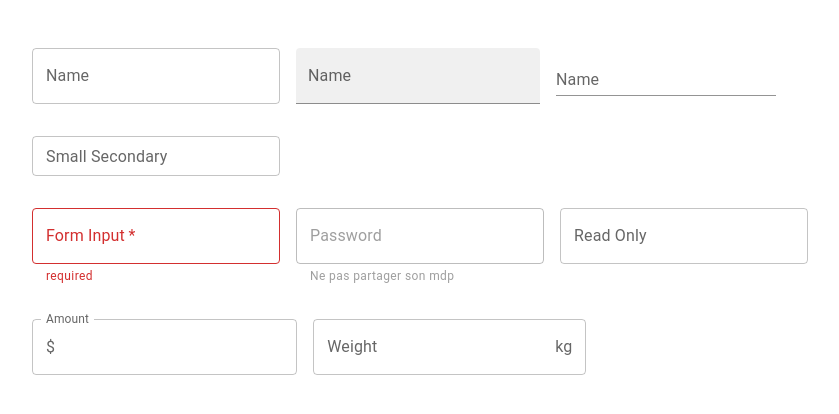
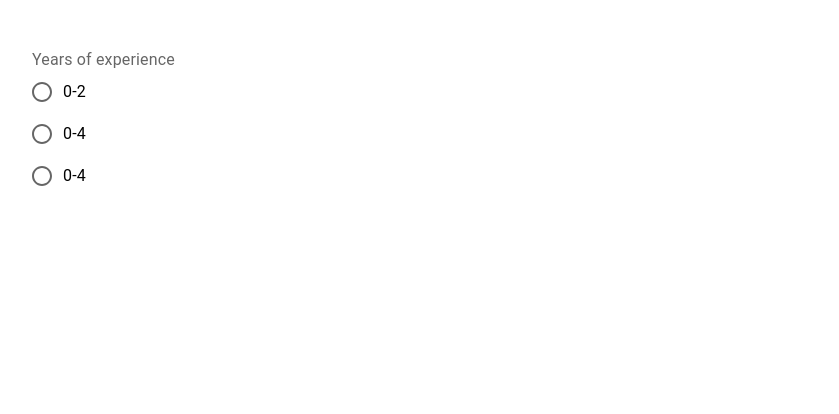
Before and after one commit to Aaron-KASONGO/react-mui-demo, a React (Create React App) app in the folder react-mui-demo/: page / in a window 1280 px wide. Shown: the top 414 px of the page, without its empty margins (16-855 px from the left). Built offline with nearby package versions, Linux system fonts and the light colour scheme.

Commit message:
Select button and part of Radio

```diff
--- a/react-mui-demo/src/App.js
+++ b/react-mui-demo/src/App.js
@@ -1,5 +1,7 @@
 import './App.css';
 import MuiButton from './components/MuiButton';
+import { MuiRadioButton } from './components/MuiRadioButton';
+import { MuiSelect } from './components/MuiSelect';
 import { MuiTextField } from './components/MuiTextField';
 import { MuiTypography } from './components/MuiTypography';
 
@@ -8,7 +10,9 @@ function App() {
     <div className="App">
       {/* <MuiTypography /> */}
       {/* <MuiButton /> */}
-      <MuiTextField />
+      {/* <MuiTextField /> */}
+      {/* <MuiSelect /> */}
+      <MuiRadioButton />
     </div>
   );
 }
--- /dev/null
+++ b/react-mui-demo/src/components/MuiRadioButton.js
@@ -0,0 +1,24 @@
+import { Box, FormControl, FormLabel, RadioGroup, FormControlLabel, Radio } from "@mui/material"
+
+
+export const MuiRadioButton = () => {
+  return (
+    <Box>
+        <FormControl>
+            <FormLabel
+            id="job-experience-group-label"
+            >
+                Years of experience
+            </FormLabel>
+            <RadioGroup
+            name="job-experience-group"
+            aria-labelledby="job-experience-group-label"
+            >
+                <FormControlLabel control={<Radio />} label="0-2" value="0-2" />
+                <FormControlLabel control={<Radio />} label="0-4" value="0-4" />
+                <FormControlLabel control={<Radio />} label="0-4" value="0-10" />
+            </RadioGroup>
+        </FormControl>
+    </Box>
+  )
+}
--- /dev/null
+++ b/react-mui-demo/src/components/MuiSelect.js
@@ -0,0 +1,55 @@
+import { Box, TextField, MenuItem } from "@mui/material"
+import { useState } from "react"
+
+export const MuiSelect = () => {
+    const [select, setSeclect] = useState('')
+
+    const [selectMulti, setSeclectMulti] = useState([])
+
+    const handleSelectChange = (event) => {
+        setSeclect(event.target.value)
+    }
+
+    const handleSelectMultiChange = (event) => {
+        console.log(event.target.value)
+        setSeclectMulti(event.target.value)
+    }
+
+  return (
+    <Box width="250px">
+
+        {/* Select one option with fullwidth */}
+        <TextField
+            label="Select Country"
+            value={select}
+            onChange={handleSelectChange}
+            select
+            fullWidth
+        >
+            <MenuItem value="IN">India</MenuItem>
+            <MenuItem value="US">USA</MenuItem>
+            <MenuItem value="CD">RDC</MenuItem>
+        </TextField>
+
+        {/* Select many options */}
+        <TextField
+            label="Select Countries"
+            value={selectMulti}
+            onChange={handleSelectMultiChange}
+            select
+            fullWidth
+            SelectProps={{
+                multiple: true,
+            }}
+            size='small'
+            color="secondary"
+            error={!selectMulti.length}
+            helperText={!selectMulti.length ? "Vous devez renseigner ce champ": "Vous pouvez renseigner plusieurs"}
+        >
+            <MenuItem value="IN">India</MenuItem>
+            <MenuItem value="US">USA</MenuItem>
+            <MenuItem value="CD">RDC</MenuItem>
+        </TextField>
+    </Box>
+  )
+}
```
